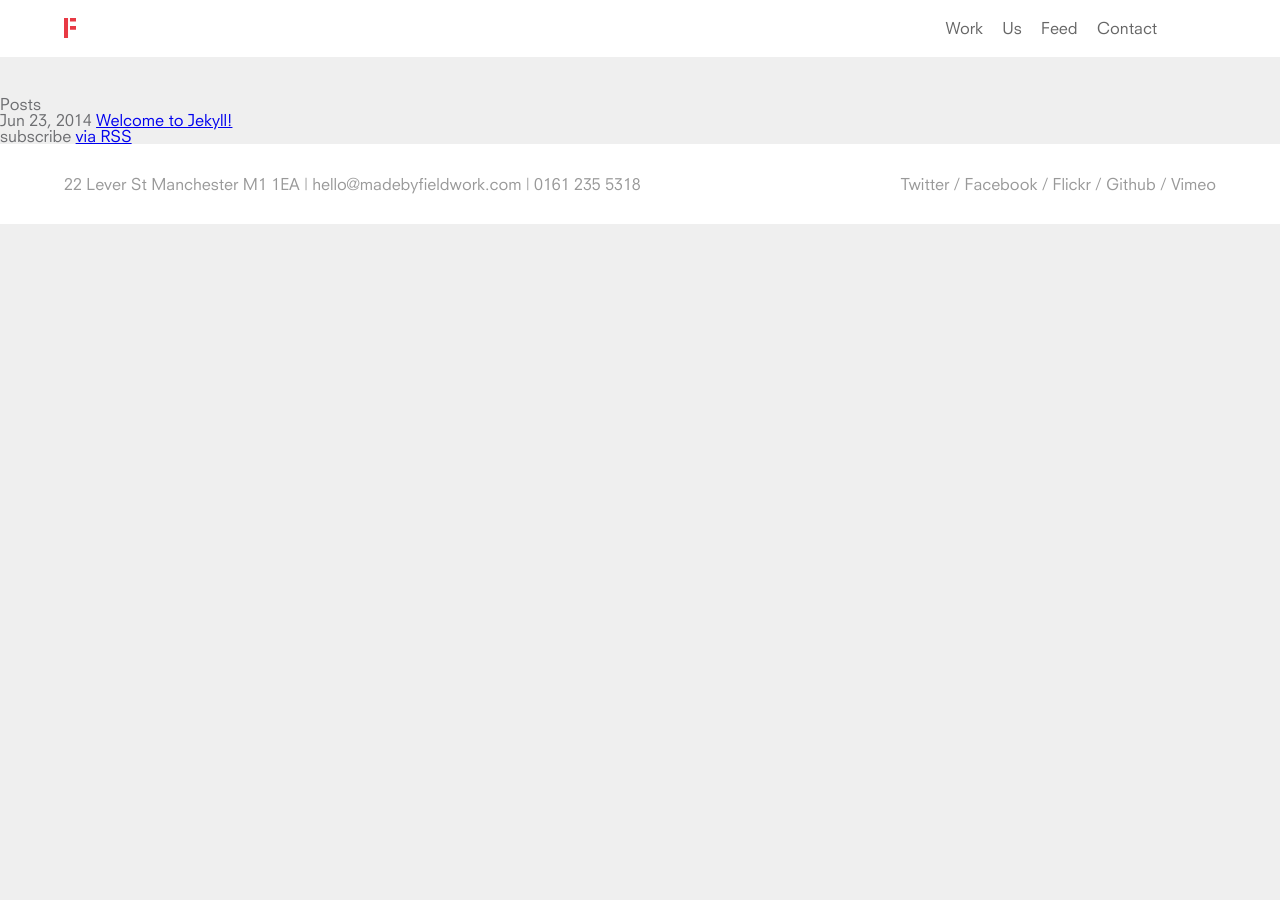
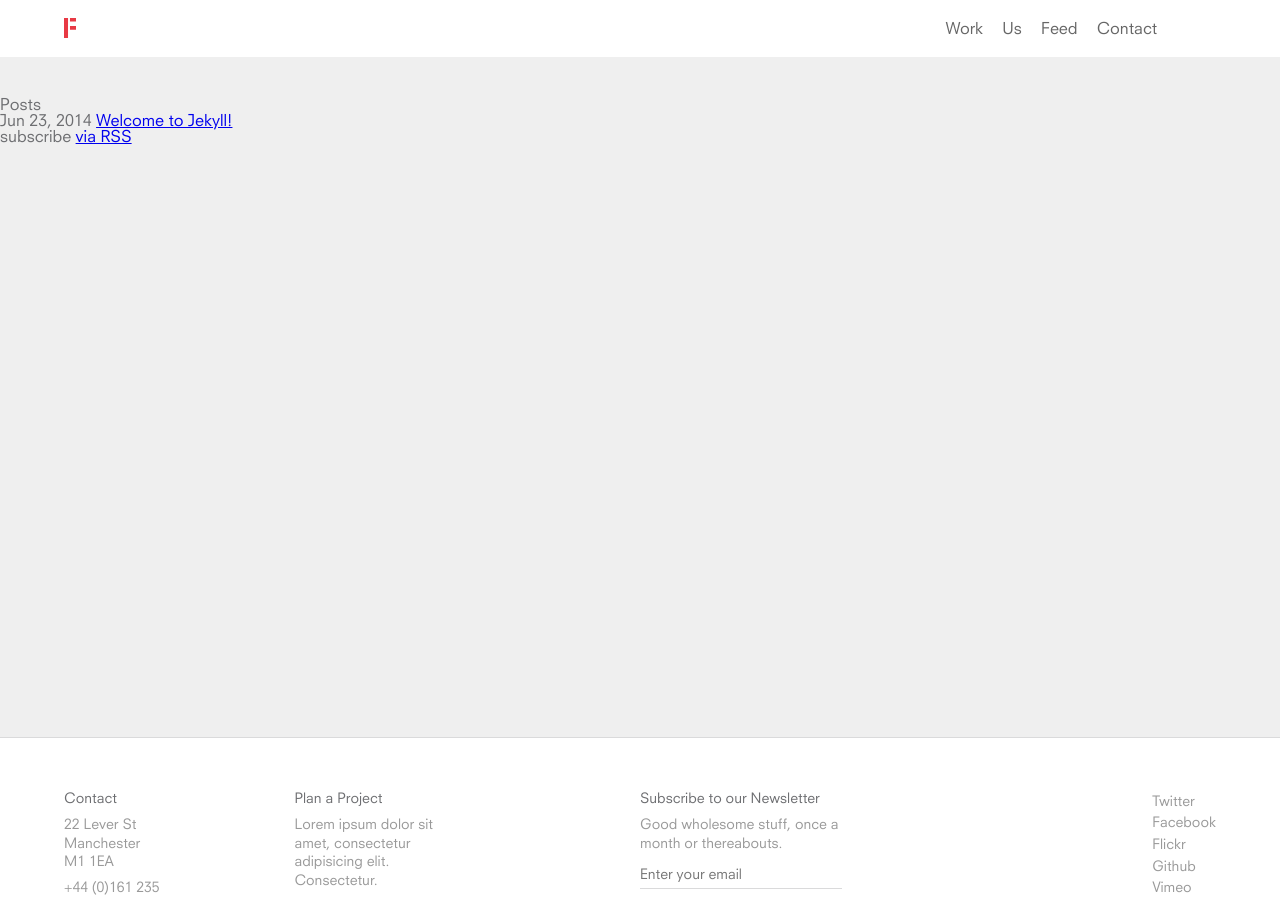
Before and after one commit to EMT/fieldwork-v2, a Jekyll site: the page built from index.html, in a window 1280 px wide and 900 px high. Built offline with Jekyll 4.4.1, drawn with Linux system fonts in a browser that asks for light colours; nearby versions of some CDN libraries; some web fonts are replaced; some of the changed text lies outside the part shown.

Commit message:
Add in new footer.

```diff
--- a/_includes/footer.html
+++ b/_includes/footer.html
@@ -1,5 +1,27 @@
 <footer id="footer">
-	<div>
+	<div class="wrapper">
+		<div class="our-info">
+			<h3>Contact</h3>
+			<p class="address">22 Lever St</p>
+			<p class="address">Manchester</p>
+			<p class="address">M1 1EA</p>
+			<p class="tel"><a href="tel:01612355318">+44 (0)161 235 5318</a></p>
+			<p class="email"><a href="mailto:hello@madebyfieldwork.com">hello@madebyfieldwork.com</a></p>
+		</div>
+		<div class="project-planner">
+			<h3>Plan a Project</h3>
+			<p>Lorem ipsum dolor sit amet, consectetur adipisicing elit. Consectetur.</p>
+			<a href="#">Submit</a>
+		</div>
+		<div class="join-newsletter">
+			<h3>Subscribe to our Newsletter</h3>
+			<p>Good wholesome stuff, once a month or thereabouts.</p>
+			<form action="#">
+				<input type="email" placeholder="Enter your email">
+				<input type="submit">
+			</form>
+		</div>
+		<div class="social-wrapper">
 			<ul class="social">
 				<li><a class="" href="http://twitter.com/madebyfieldwork">Twitter</a></li>
 				<li><a class="" href="http://facebook.com/madebyfieldwork">Facebook</a></li>
@@ -7,13 +29,13 @@
 				<li><a class="" href="https://github.com/EMT">Github</a></li>
 				<li><a class="" href="http://vimeo.com/madebyfieldwork">Vimeo</a></li>
 			</ul>
-		<p>22 Lever St Manchester M1 1EA | hello@madebyfieldwork.com | 0161 235 5318</p>
+		</div>
 	</div>
 </footer>
 
 
 <script>
-	$(window).scroll(function() {
+	$(window).on('scroll', function() {
 		// Opacity for the header on project pages
 		var bheight = $(window).height(),
 			percent = 0.6,
--- a/css/site/_footer.scss
+++ b/css/site/_footer.scss
@@ -3,32 +3,38 @@
 // Slightly Modified footer code from the old site, needs a bit of touching up.
 
 
+
 footer {
 	color: rgb(153,153,153);
+	font-size: 0.875em;
 	background: rgb(255,255,255);
-	padding: 1em 0;
+	padding: 4% 0;
+	position: absolute;
+	bottom: 0;
+	left: 0;
+	right: 0;
+	z-index: 100;
+	border-top: 1px solid rgba(109,110,113,0.25);
+	line-height: 1.35;
 }
-
 footer > div {
 	overflow: hidden;
 }
+
 footer .social {
 	border-top: 0;
 	margin: 0;
 }
 
-footer .social {
-	text-align: right;
-	width: 40%;
-	float: right;
-	padding: 1em 0;
+footer a {
+	color: rgb(167, 169, 172);
 }
 
-.social li {
-	display: inline-block;
+footer a:hover {
+	opacity: 0.8;
 }
 
-.social a {
+footer a {
 	text-decoration: none;
 	color: rgb(153, 153, 153);
 	-webkit-transition: all .3s ease-out;
@@ -38,24 +44,129 @@ footer .social {
 	transition: all .3s ease-out;
 }
 
-.social li a:before {
-	content: ' / ';
-}
-
-.social li:first-child a:before {
-	content: '';
+.social li {
+	margin: 0.2em 0;
 }
 
 footer div > p {
-	float: left;
 	width: 60%;
-	margin: 1em 0;
+	margin: 0.5em 0;
 }
 
 
-@media only screen and (max-width: 700px) {
+.address {
+	margin: 0;
+}
+
+.address:first-of-type {
+	margin-top: 0.5em
+}
+
+.tel {
+	margin-bottom: 0;
+}
+
+.email {
+	margin-top: 0.2em;
+}
+
+
+
+
+
+
+footer input[type="email"] {
+	border-bottom: 1px solid rgba(109, 110, 113, 0.25);
+	border-top: 0;
+	border-left: 0;
+	border-right: 0;
+	background: rgba(0, 0, 0, 0);
+	padding: 0;
+	color: rgb(167, 169, 172);
+	font-size: 1em;
+	font-family: 'Neuzeit';
+	margin-bottom: 0.4em;
+	width: 50%;
+	padding: 0.4em 0;
+}
+
+footer input[type="submit"] {
+	border: 0;
+	border-bottom: 1px solid rgba(109, 110, 113, 0.25);
+	background: rgba(0, 0, 0, 0);
+	padding: 0;
+	color: rgb(167, 169, 172);
+	font-size: 1em;
+	display: block;
+	font-family: 'Neuzeit';
+	margin-bottom: 0.4em;
+	padding: 0.4em 0;
+	cursor: pointer;
+}
+
+
+footer a {
+	text-decoration: none;
+}
+
+footer h3 {
+	color: rgb(109, 110, 113);
+}
+
+.email a, .project-planner a {
+	border: none;
+	padding: 0;
+	border-bottom: 1px solid rgba(109, 110, 113, 0.25);
+	padding: 0.4em 0;
+	margin-bottom: 0.4em;
+}
+
+.our-info {
+	float: left;
+	width: 15%;
+	margin-right: 5%;
+}
+
+.project-planner {
+	width: 25%;
+	margin-right: 5%;
+	float: left;
+}
+
+.join-newsletter {
+	width: 35%;
+	margin-right: 5%;
+	float: left;
+}
+
+.social-wrapper {
+	width: 10%;
+	float: right;
+}
+
+.social {
+display: table;
+float: right;
+}
+
+@media only screen and (max-width: 900px) {
 	footer {
-		font-size: 0.95em;
+		font-size: 0.90em;
+		line-height: 1.2;
+	}
+
+	.our-info {
+		width: 25%;
+		margin-right: 5%;
+	}
+
+	.join-newsletter {
+		width: 25%;
+		margin-right: 5%;
+	}
+
+	.join-newsletter input[type="email"] {
+		width: 100%;
 	}
 
 	footer div > p {
@@ -64,11 +175,23 @@ footer div > p {
 
 	footer .social {
 		width: 100%;
-		text-align: left;
 	}
 
 	body {
 		padding-bottom: 8em;
 	}
 
+	input {
+		border-radius: 0;
+	}
+
 }
+
+@media only screen and (max-width: 600px) {
+
+.our-info, .join-newsletter, .social-wrapper, .project-planner {
+	width: 100%;
+	margin: 1.5em 0;
+}
+
+}
```
Also changed, not shown: other parts of _includes/footer.html (+0 -2 lines). Lines whose indentation alone changed are shown as unchanged.
